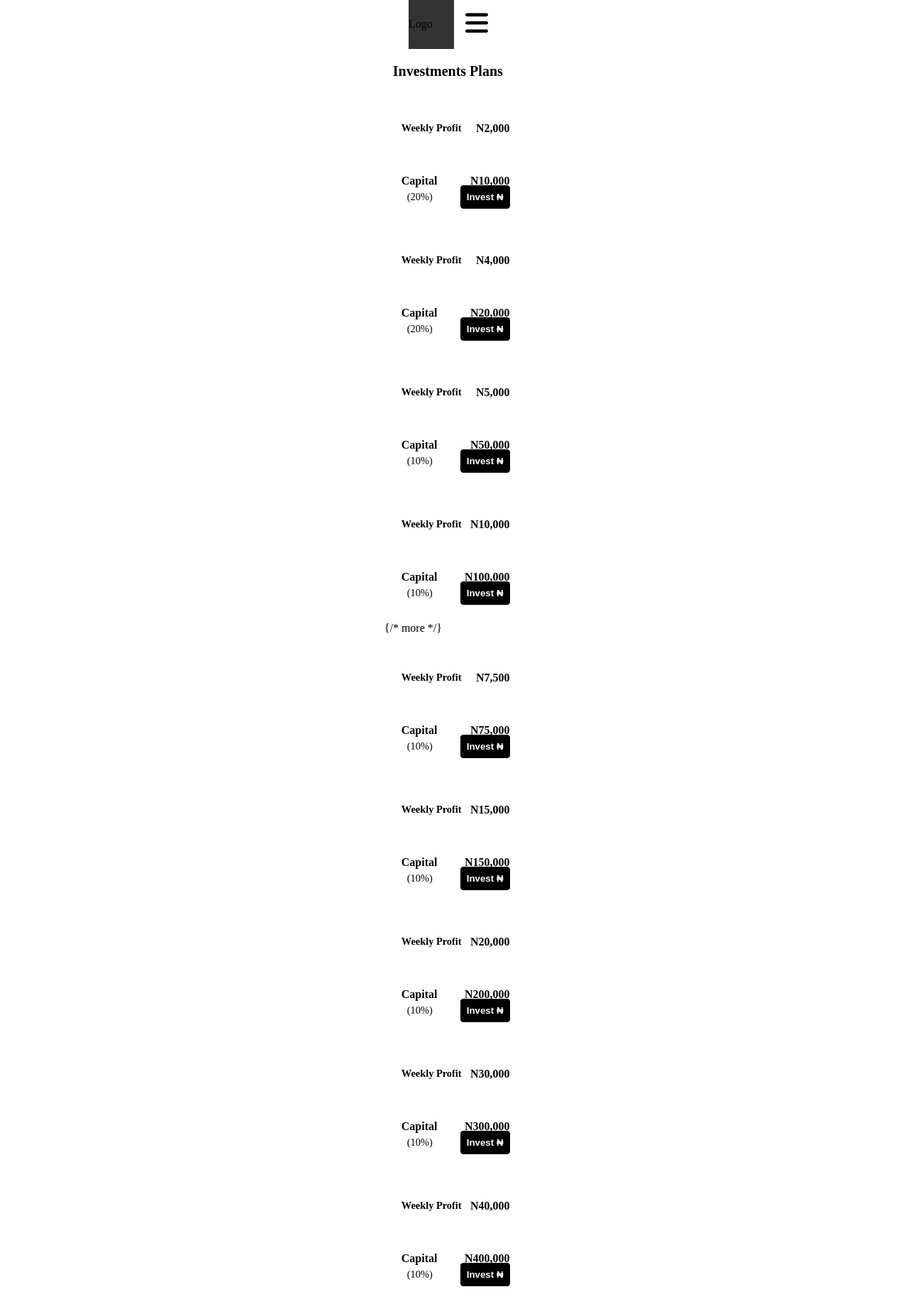
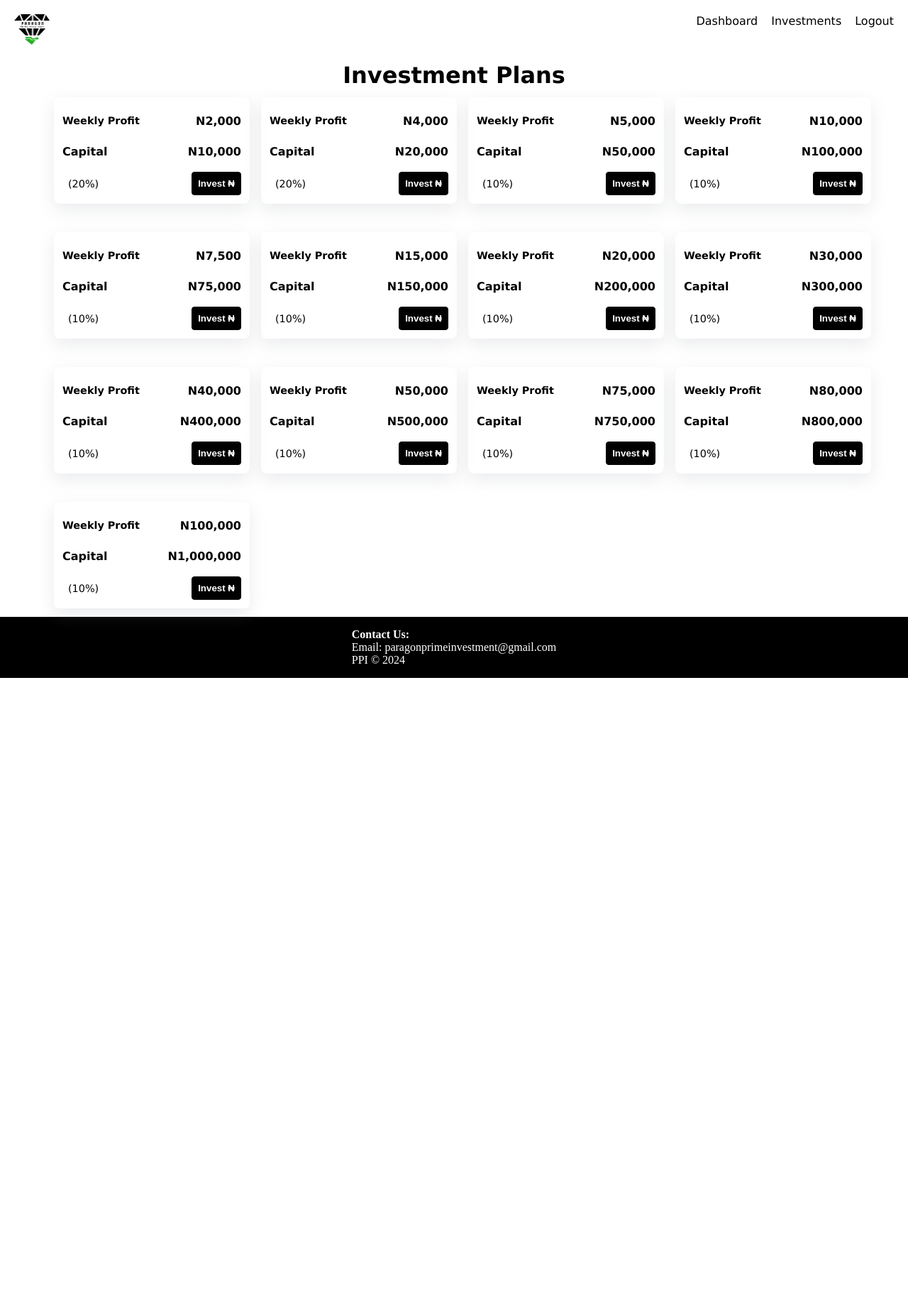
Before and after one commit to Josephvic278/paragan, a Django app: page /investment/ in a window 1280 px wide. Shown: the top 1837 px of the page at 71% size. After the commit the page ends 955 px from the top, so only its background shows below. Run offline with Django 5.2, Linux system fonts and the light colour scheme.

Commit message:
major update

```diff
--- /dev/null
+++ b/paragan/app/templates/base.html
@@ -0,0 +1,27 @@
+{% load static %}
+<!DOCTYPE html>
+<html lang="en">
+<head>
+    <meta charset="UTF-8">
+    <meta name="viewport" content="width=device-width, initial-scale=1.0">
+    <title>Document</title>
+    <link rel="stylesheet" href="{% static 'css/app_base.css' %}">
+    {% block extra_css %}
+    {% endblock %}
+</head>
+<body>
+    <div class="top_bar">
+        <div class="nav_bar">
+            <img src="{% static 'img/logo.png' %}" alt="">
+        </div>
+        <div class="top_links">
+            <a href="{% url 'app:dashbaord' %}">Dashboard</a>
+            <a href="{% url 'app:investment' %}">Investments</a>
+            <a href="{% url 'users:logout' %}">Logout</a>
+        </div>
+    </div>
+    {% block content %}
+
+    {% endblock %}
+</body>
+</html>
--- a/paragan/app/templates/home.html
+++ b/paragan/app/templates/home.html
@@ -23,5 +23,9 @@
             <img src="{% static 'img/top_b.svg' %}" alt="">
         </div>
     </div>
+    <div class="footer">
+        <p>Contact Us: Email: paragonprimeinvestment@gmail.com</p>
+        <h4>PPI © 2024</h4>
+    </div>
 </body>
 </html>
--- a/paragan/app/templates/investment.html
+++ b/paragan/app/templates/investment.html
@@ -1,3 +1,4 @@
+{% extends 'base.html' %}
 {% load static %}
 <!DOCTYPE html>
 <html lang="en">
@@ -5,33 +6,19 @@
 <head>
     <meta charset="UTF-8">
     <meta name="viewport" content="width=device-width, initial-scale=1.0">
+    {% block extra_css %}
     <link rel="stylesheet" href="{% static 'css/investment.css' %}">
+    {% endblock %}
     <title>Document</title>
 </head>
 
 <body>
-    <nav class="navbar">
-        <div class="logo" style="width: 4rem;">Logo</div>
-        <div class="dropdown">
-            <button class="dropbtn">
-                <svg style="width: 2rem;" xmlns="http://www.w3.org/2000/svg" viewBox="0 0 448 512">
-                    <!--!Font Awesome Free 6.5.2 by @fontawesome - https://fontawesome.com License - https://fontawesome.com/license/free Copyright 2024 Fonticons, Inc.-->
-                    <path
-                        d="M0 96C0 78.3 14.3 64 32 64H416c17.7 0 32 14.3 32 32s-14.3 32-32 32H32C14.3 128 0 113.7 0 96zM0 256c0-17.7 14.3-32 32-32H416c17.7 0 32 14.3 32 32s-14.3 32-32 32H32c-17.7 0-32-14.3-32-32zM448 416c0 17.7-14.3 32-32 32H32c-17.7 0-32-14.3-32-32s14.3-32 32-32H416c17.7 0 32 14.3 32 32z" />
-                </svg>
-            </button>
-            <div class="dropdown-content">
-                <a href="#">Home</a>
-                <a href="#">Dashboard</a>
-                <a href="#">Investment</a>
-                <a href="#">Logout</a>
+    {% block content %}
+    <div class="head_title">
+        <h1>Investment Plans</h1>
     </div>
-        </div>
-    </nav>
-    <div>
-        <div style="text-align: left;padding: 0 0.75rem;margin: 1rem 0;">
-            <p style="font-weight: bold;font-size: 1.25rem;">Investments Plans</p>
-        </div>
+    <div class="con_container">
+        <div class="container">
             <div class="invest-card">
                 <div class="invest-card-profit">
                     <p style="font-size: 0.9rem;">Weekly Profit</p>
@@ -105,7 +92,6 @@
                     (10%)
                 </p>
             </div>
-        {/* more */}
             <div class="invest-card">
                 <div class="invest-card-profit">
                     <p style="font-size: 0.9rem;">Weekly Profit</p>
@@ -271,6 +257,7 @@
                 </p>
             </div>
         </div>
+    </div>
     <footer>
         <div>
             <p style="font-weight: bold;">Contact Us:</p>
@@ -278,6 +265,7 @@
         </div>
         <p>PPI &copy; 2024</p>
     </footer>
+    {% endblock %}
 </body>
 
 </html>
--- a/paragan/app/urls.py
+++ b/paragan/app/urls.py
@@ -8,5 +8,5 @@ urlpatterns = [
     path('dashboard/', dashboard, name='dashbaord'),
     path('investment/', investment, name='investment'),
     path('paystack/', paystack, name='paystack'),
-    path('toHome/', toHome, name='tohome')
+    path('toHome/', toHome, name='tohome'),
 ]
--- a/paragan/app/views.py
+++ b/paragan/app/views.py
@@ -14,8 +14,9 @@ def dashboard(request):
     user_data = None
     if User.is_authenticated:
         user_data = get_object_or_404(User, id=user_id)
+        user_info = get_object_or_404(UserData, id=user_id)
 
-    return render(request, 'dashboard.html', {'user_data': user_data})
+    return render(request, 'dashboard.html', {'user_data': user_data, 'user_info': user_info})
 
 
 def investment(request):
--- /dev/null
+++ b/paragan/static/css/app_base.css
@@ -0,0 +1,30 @@
+*{
+    padding: 0;
+    margin: 0;
+    box-sizing: border-box;
+}
+.top_bar{
+    width: 100%;
+    display: flex;
+    justify-content: space-between;
+    padding: 20px;
+}
+.nav_bar{
+
+}
+.nav_bar img{
+    width: 50px;
+}
+.top_links{
+
+}
+.top_links a{
+    color: black;
+    text-decoration: none;
+    margin-left: 15px;
+    font-family: Verdana, Geneva, Tahoma, sans-serif;
+    font-weight: 500;
+}
+.top_links a:hover{
+    text-decoration: underline;
+}
--- a/paragan/static/css/investment.css
+++ b/paragan/static/css/investment.css
@@ -3,74 +3,25 @@ html {
 }
 
 body {
-    max-width: 700px;
     margin: 0 auto;
+
+}
+.head_title{
+    text-align: center;
+    font-family: Verdana, Geneva, Tahoma, sans-serif;
+}
+.con_container{
+    display: flex;
+    justify-content: center;
+    align-items: center;
+    width: 100%;
+}
+.container{
+    width: 90%;
     display: grid;
-    place-items: center;
-}
-
-.navbar {
-    display: flex;
-    justify-content: space-between;
-    align-items: center;
-    overflow: hidden;
-    background-color: #333;
-}
-
-.navbar a {
-    float: left;
-    font-size: 16px;
-    color: white;
-    text-align: center;
-    padding: 14px 16px;
-    text-decoration: none;
-}
-
-.dropdown {
-    float: left;
-    overflow: hidden;
-}
-
-.dropdown .dropbtn {
-    font-size: 16px;
-    border: none;
-    outline: none;
-    color: white;
-    padding: 14px 16px;
-    background-color: white;
-    font-family: inherit;
-    margin: 0;
-}
-
-.navbar a:hover,
-.dropdown:hover .dropbtn {
-    background-color: red;
-}
-
-.dropdown-content {
-    display: none;
-    position: absolute;
-    background-color: #f9f9f9;
-    min-width: 160px;
-    box-shadow: 0px 8px 16px 0px rgba(0, 0, 0, 0.2);
-    z-index: 1;
-}
-
-.dropdown-content a {
-    float: none;
-    color: black;
-    padding: 12px 16px;
-    text-decoration: none;
-    display: block;
-    text-align: left;
-}
-
-.dropdown-content a:hover {
-    background-color: #ddd;
-}
-
-.dropdown:hover .dropdown-content {
-    display: block;
+    place-content: center;
+    gap: 1rem;
+    grid-template-columns: repeat(4,1fr);
 }
 
 .invest-card {
@@ -78,9 +29,11 @@ body {
     margin: 0.75rem;
     border-radius: .5rem;
     padding: 0.75rem 0;
-    width: 90%;
+    width: 100%;
+    font-family: Verdana, Geneva, Tahoma, sans-serif;
     height: 150px;
     /* shadow-lg */
+    box-shadow: rgba(149, 157, 165, 0.2) 0px 8px 24px;
 }
 
 .invest-card-profit {
@@ -133,3 +86,18 @@ footer {
     place-content: center;
     padding: 1rem 0.75rem;
 }
+@media screen and (max-width: 1224px) {
+    .container{
+        grid-template-columns: 1fr 1fr 1fr;
+    }
+}
+@media screen and (max-width: 900px) {
+    .container{
+        grid-template-columns: 1fr 1fr;
+    }
+}
+@media screen and (max-width: 600px) {
+    .container{
+        grid-template-columns: 1fr ;
+    }
+}
--- a/paragan/users/urls.py
+++ b/paragan/users/urls.py
@@ -6,5 +6,5 @@ app_name = 'users'
 urlpatterns = [
     path('signup/', signup, name='signup'),
     path('signin/', signin, name='signin'),
-    path('logout/', log_out, name='logout')
+    path('logout/', log_out, name='logout'),
 ]
```
Also changed, not shown: paragan/app/templates/dashboard.html (+22 -44 lines), paragan/static/css/dashboard.css (+39 -94 lines), paragan/static/css/home.css (+22 -0 lines), paragan/static/css/login.css (+5 -5 lines), paragan/static/css/signup.css (+6 -6 lines), paragan/db.sqlite3, paragan/static/img/navbar.png (added). Lines whose indentation alone changed are shown as unchanged.
